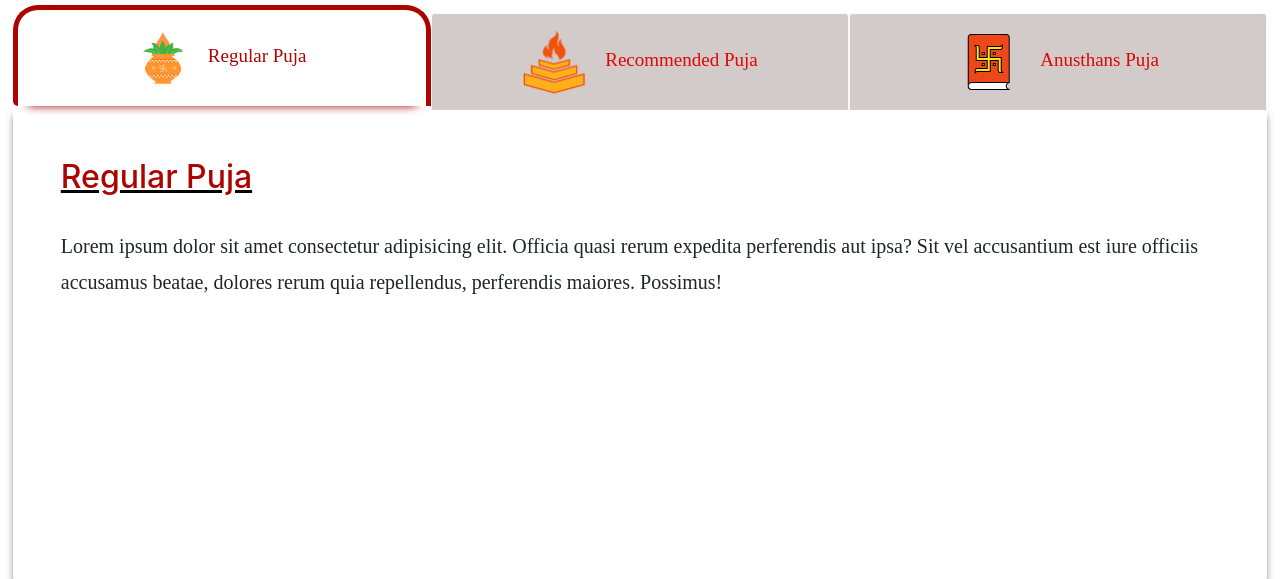
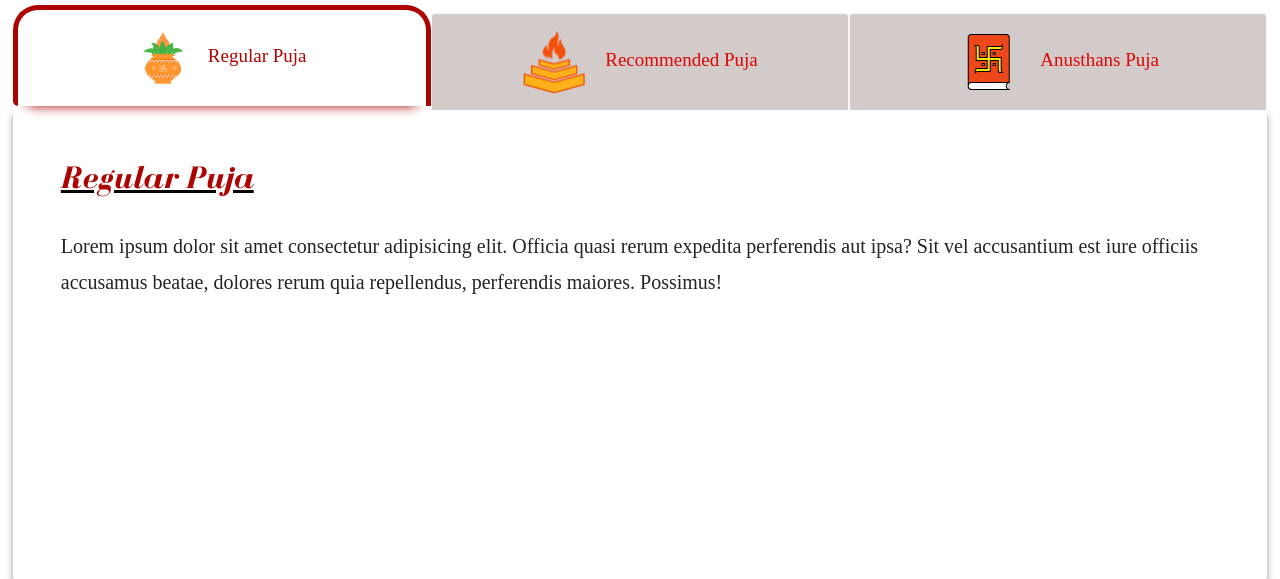
Before and after one commit to Shrirama-Upadhya-A/poojas-final, a PHP site: page /pundits.html in a window 1280 px wide. Shown: the part 187-766 px from the top of the page. Run offline with PHP 8.4, Linux system fonts and the light colour scheme; some libraries are stand-ins or nearby versions; some web fonts are replaced.

Commit message:
font changes

```diff
--- a/css/style3.css
+++ b/css/style3.css
@@ -31,6 +31,11 @@
 @font-face {
     font-family: bfont;
     src: url(SF-Pro-Display-Bold.otf);
+}
+
+@font-face {
+    font-family: flfont;
+    src: url(BodoniFLF-BoldItalic.ttf);
 }
 
 @font-face {
@@ -95,6 +100,7 @@
 
 .tab-content h2 {
     margin-bottom: 2rem;
+    font-family: flfont;
     color: #ac0401;
     text-decoration: underline;
     text-decoration-color: black;
@@ -125,7 +131,7 @@
     border-color: #ac0401 #ac0401 #ac0401;
     border-bottom-width: 0px;
     color: #ac0401;
-    box-shadow: 0px 15px 10px -15px #ac0401;
+    box-shadow: 0px 15px 12px -15px #ac0401;
 }
 
 #shop {
```
Also changed, not shown: css/BodoniFLF-BoldItalic.ttf (added).
